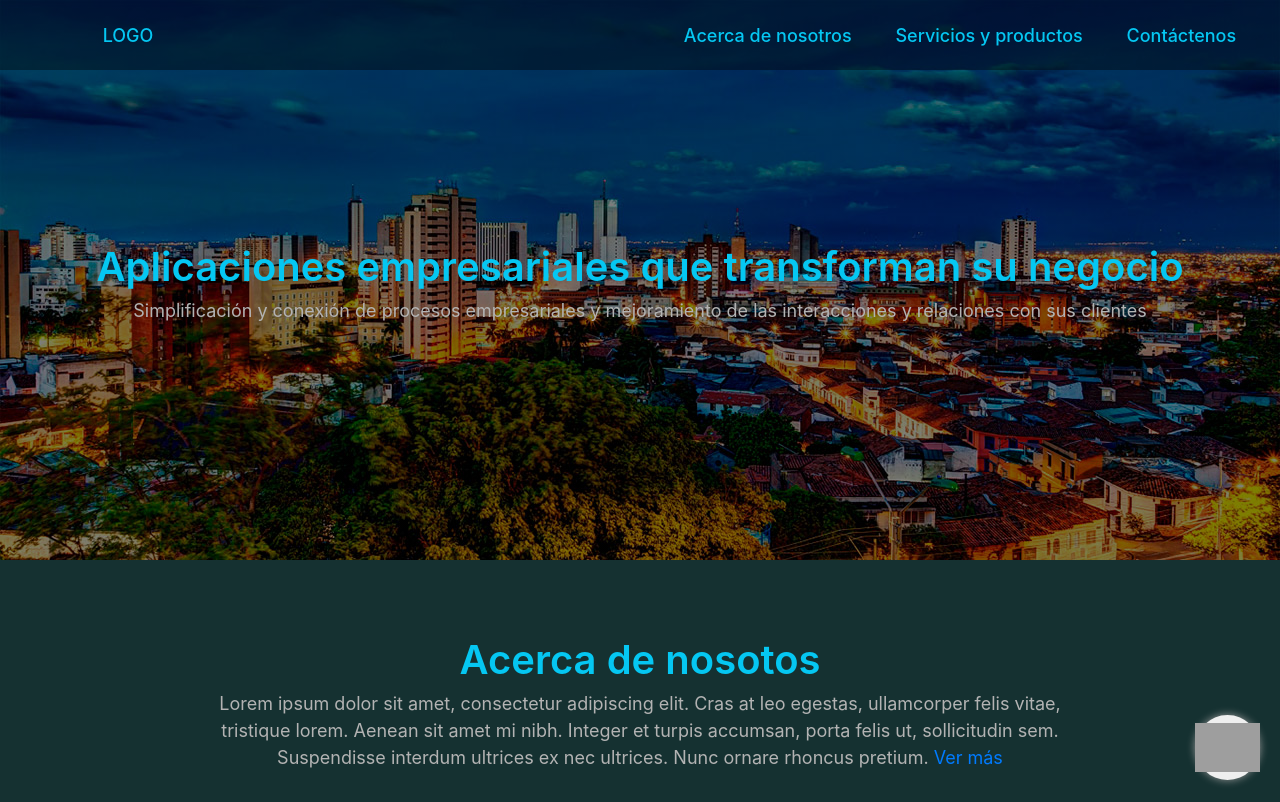
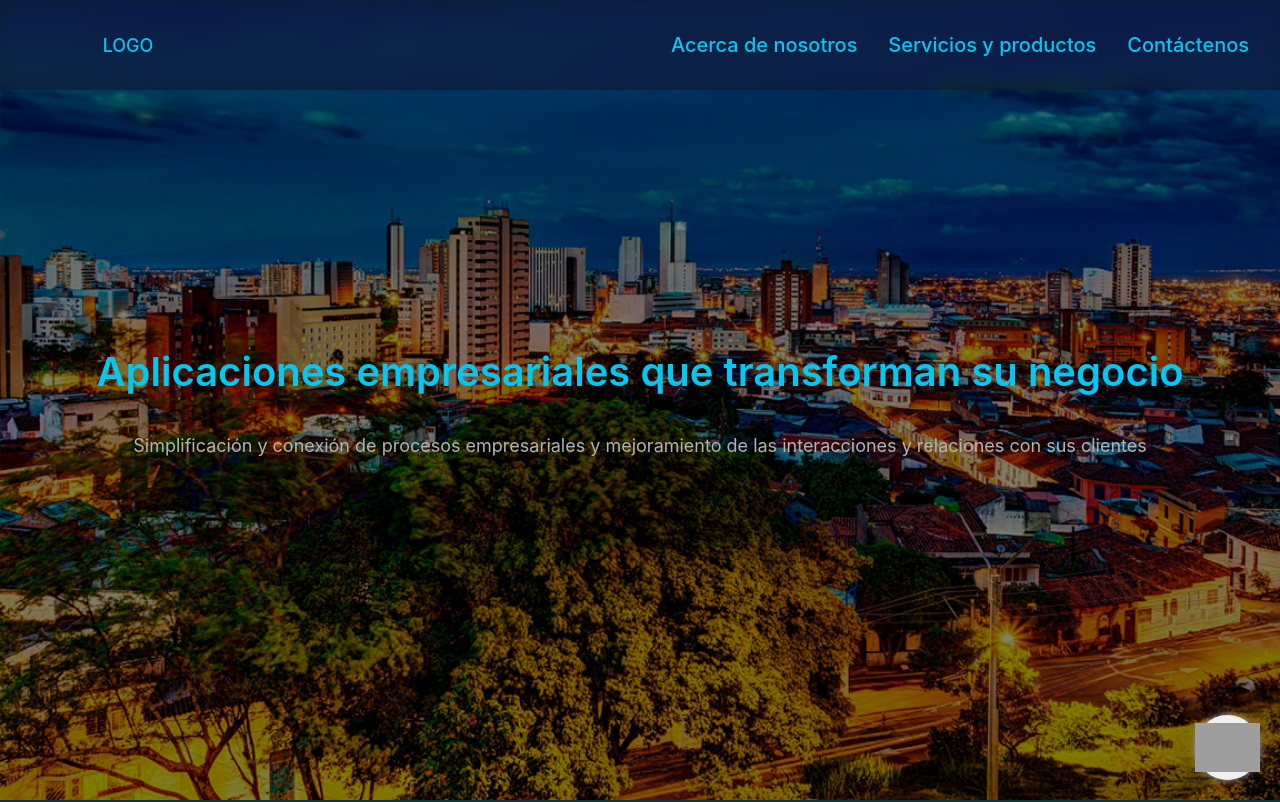
Before and after one commit to Jdmv161010/reactjs-landing-template, a React (Create React App) app: page / in a window 1280 px wide. Shown: the top 802 px of the page. Built offline with nearby package versions, Linux system fonts and the light colour scheme; grey boxes are pictures that could not be loaded.

Commit message:
[FIX] All view high for each section

```diff
--- a/package.json
+++ b/package.json
@@ -7,6 +7,7 @@
     "@testing-library/jest-dom": "^5.14.1",
     "@testing-library/react": "^11.2.7",
     "@testing-library/user-event": "^12.8.3",
+    "animate.css": "^4.1.1",
     "bootstrap": "^4.6.0",
     "jquery": "^3.6.0",
     "node-sass": "^6.0.1",
--- a/public/index.html
+++ b/public/index.html
@@ -24,7 +24,7 @@
       work correctly both with client-side routing and a non-root public URL.
       Learn how to configure a non-root public URL by running `npm run build`.
     -->
-    <title>React App</title>
+    <title>Intelecto</title>
   </head>
   <body>
     <noscript>You need to enable JavaScript to run this app.</noscript>
--- a/src/components/atoms/Navbar/Navbar.scss
+++ b/src/components/atoms/Navbar/Navbar.scss
@@ -2,10 +2,15 @@
 
 .custom-navbar {
   width: 100%;
-  height: 70px;
-  background: rgba($color: black, $alpha: 0.4);
-  color: #05C7F2;
+  height: 90px;
+
+  backdrop-filter: blur(8px) saturate(200%);
+  -webkit-backdrop-filter: blur(8px) saturate(200%);
+  background-color: rgba(17, 25, 40, 0.7);
+
+  color: #05c7f2;
   font-weight: 500;
+  font-size: 20px;
 
   display: flex;
   flex-flow: row;
@@ -22,7 +27,7 @@
   align-items: center;
 
   & a {
-    color: #05C7F2;
+    color: #05c7f2;
     text-decoration: none;
 
     &:hover {
@@ -39,7 +44,8 @@
   align-items: center;
 
   & a {
-    color: #05C7F2;
+    font-size: 20px;
+    color: #05c7f2;
     text-decoration: none;
 
     &:hover {
--- a/src/components/molecules/Contact/Contact.scss
+++ b/src/components/molecules/Contact/Contact.scss
@@ -2,6 +2,7 @@
   background: #412722;
   flex-direction: row;
   padding: 70px 30px;
+  height: 60vh;
 
   .custom-contact-info {
     height: 250px;
--- a/src/components/molecules/ServiceProduct/ServiceProduct.js
+++ b/src/components/molecules/ServiceProduct/ServiceProduct.js
@@ -1,9 +1,12 @@
-import React from "react";
+import React, { useState } from "react";
 import { Link } from "react-router-dom";
 import "./ServiceProduct.scss";
+import "animate.css";
 
 export const ServiceProduct = () => {
   const services = [1, 2, 3, 4];
+  const classes = "animate__animated animate__pulse";
+  const [hover, setHover] = useState(false);
 
   const staticsCard = () => (
     <div className="custom-card">
--- a/src/components/templates/Home/Home.js
+++ b/src/components/templates/Home/Home.js
@@ -12,7 +12,7 @@ export const Home = () => {
       <div
         id="Section1"
         className="custom-content-section"
-        style={{ height: "70vh", margin: "0 !important" }}
+        style={{ margin: "0 !important" }}
       >
         <span className="custom-title-span">
           Aplicaciones empresariales que transforman su negocio
--- a/src/styles/base/_base.scss
+++ b/src/styles/base/_base.scss
@@ -14,18 +14,18 @@ span {
 }
 
 .custom-content-section {
-  height: auto;
+  height: 100vh;
   width: 100%;
-  padding: 70px 0;
+  padding: auto 0;
   display: flex;
   flex-direction: column;
-  justify-content: center;
+  justify-content: space-evenly;
   align-items: center;
 }
 
 .custom-header-content {
+  height: auto;
   width: 100%;
-  margin-bottom: 40px;
   display: flex;
   flex-direction: column;
   justify-content: center;
@@ -37,6 +37,7 @@ span {
   text-align: center;
   font-size: 40px;
   font-weight: 600;
+  margin-bottom: 30px;
 }
 
 .custom-subtitle-span {
```
Also changed, not shown: 1 other file (tests, documents, lock files or other folders).
